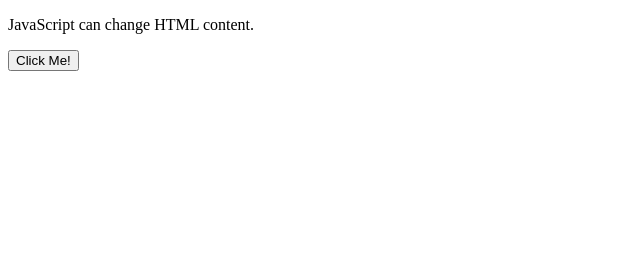
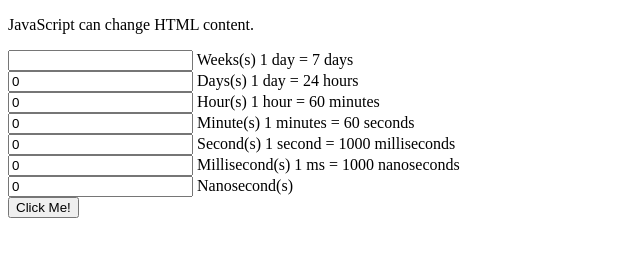
Before and after one commit to gomasch/SPA, a plain HTML site: page index.html in a window 1280 px wide. Shown: the whole page, without its empty margins (0-640 px from the left). Drawn offline with Linux system fonts and the light colour scheme.

Commit message:
work in progress

```diff
--- a/index.html
+++ b/index.html
@@ -4,14 +4,89 @@
 	<title>Convert Time Units</title>
 </head>
 <body>
+<p id="demo">JavaScript can change HTML content.</p>
+
+<input id="value_week" type="number"/> Weeks(s) 1 day = 7 days <br>
+<input id="value_day" type="number"/> Days(s) 1 day = 24 hours <br>
+<input id="value_hour" type="number"/> Hour(s) 1 hour = 60 minutes <br>
+<input id="value_min" type="number"/> Minute(s) 1 minutes = 60 seconds<br>
+<input id="value_sec" type="number"/> Second(s) 1 second = 1000 milliseconds <br>
+<input id="value_msec" type="number"/> Millisecond(s) 1 ms = 1000 nanoseconds<br>
+<input id="value_ns" type="number"/> Nanosecond(s)<br>
+
+<button type="button" onclick="updateButton ()">Click Me!</button>
+
 <script type="text/javascript">
+	// at the bottom
 	function updateButton () {
 		document.getElementById('demo').innerHTML = 'Hello JavaScript!';
 	}
+
+	// this item has been updated
+	function inputUpdated (units, index) {
+		var name = units[index][0];
+
+		var currentValue = document.getElementById(name).value;
+
+		// update going up
+		var valueUp = currentValue * units[index][1];
+		for (var i = index + 1; i < units.length; i++) {
+			name = units[i][0];
+
+			var item = document.getElementById(name);
+
+			// unhook
+			var oldHook = item.oninput;
+			item.oninput = undefined;
+			// update item
+			item.value = valueUp;
+			// restore hook
+			item.oninput = oldHook;
+
+			// next
+			valueUp = valueUp * units[i][1];
+		};
+
+		// update down
+		var valueDown = currentValue;
+		for (var i = index - 1; i > 0; i--) {
+			name = units[i][0];
+			valueDown = valueDown / units[i][1];
+
+			var item = document.getElementById(name);
+
+			// unhook
+			var oldHook = item.oninput;
+			item.oninput = undefined;
+			// update item
+			item.value = valueUp;
+			// restore hook
+			item.oninput = oldHook;
+		};
+	}
+
+	function registerAll () {
+		// unit: name of input, factor (divisor) to get up
+		var units = [
+			["value_week", 0],
+			["value_day", 7],
+			["value_hour", 24],
+			["value_min", 60],
+			["value_sec", 60],
+			["value_msec", 1000],
+			["value_ns", 1000]
+		];
+
+		for (var i = 0; i < units.length; i++) {
+			var name = units[i][0];
+			var factorUp = units[i][1];
+			var index = i;
+			document.getElementById(name).oninput = inputUpdated(units, index);
+		};
+	}
+
+	// run!
+	registerAll ();
 </script>
-<p id="demo">JavaScript can change HTML content.</p>
-
-<button type="button" onclick="updateButton ()">Click Me!</button>
-
 </body>
 </html>
```
